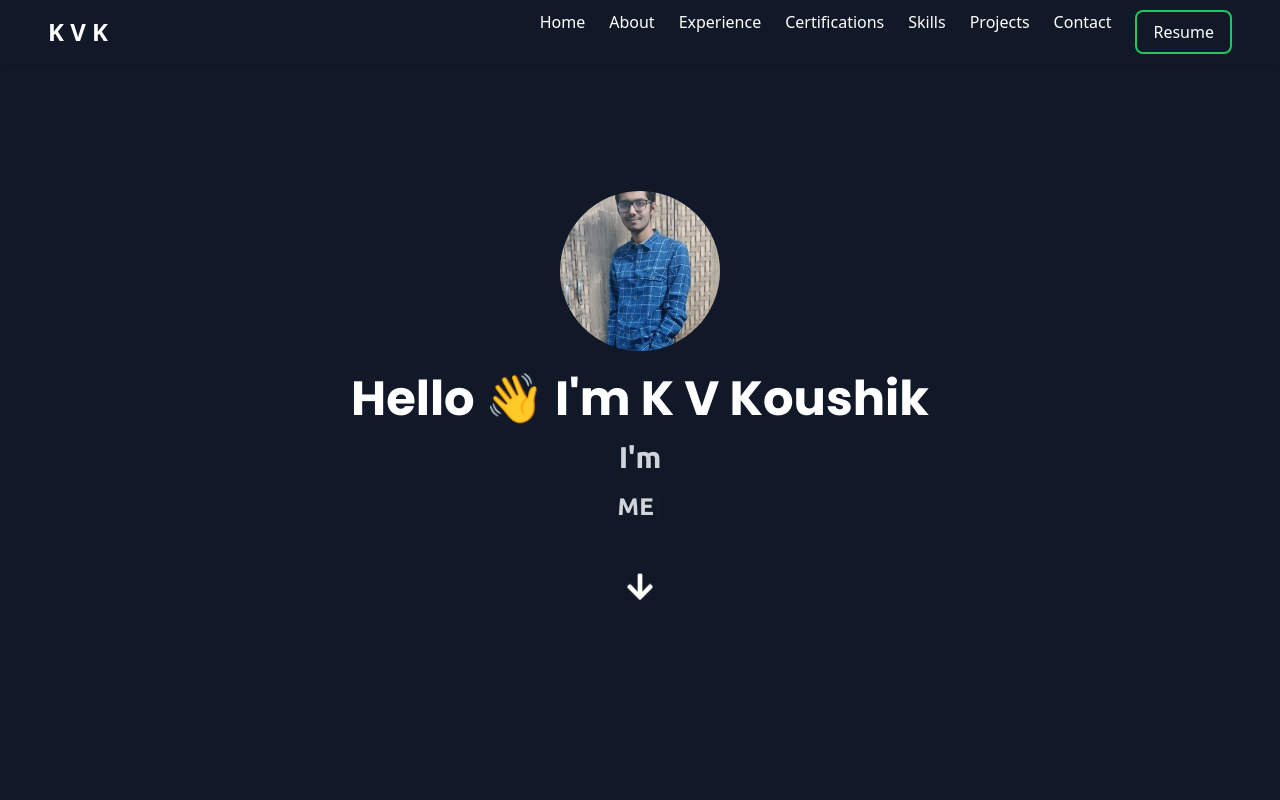
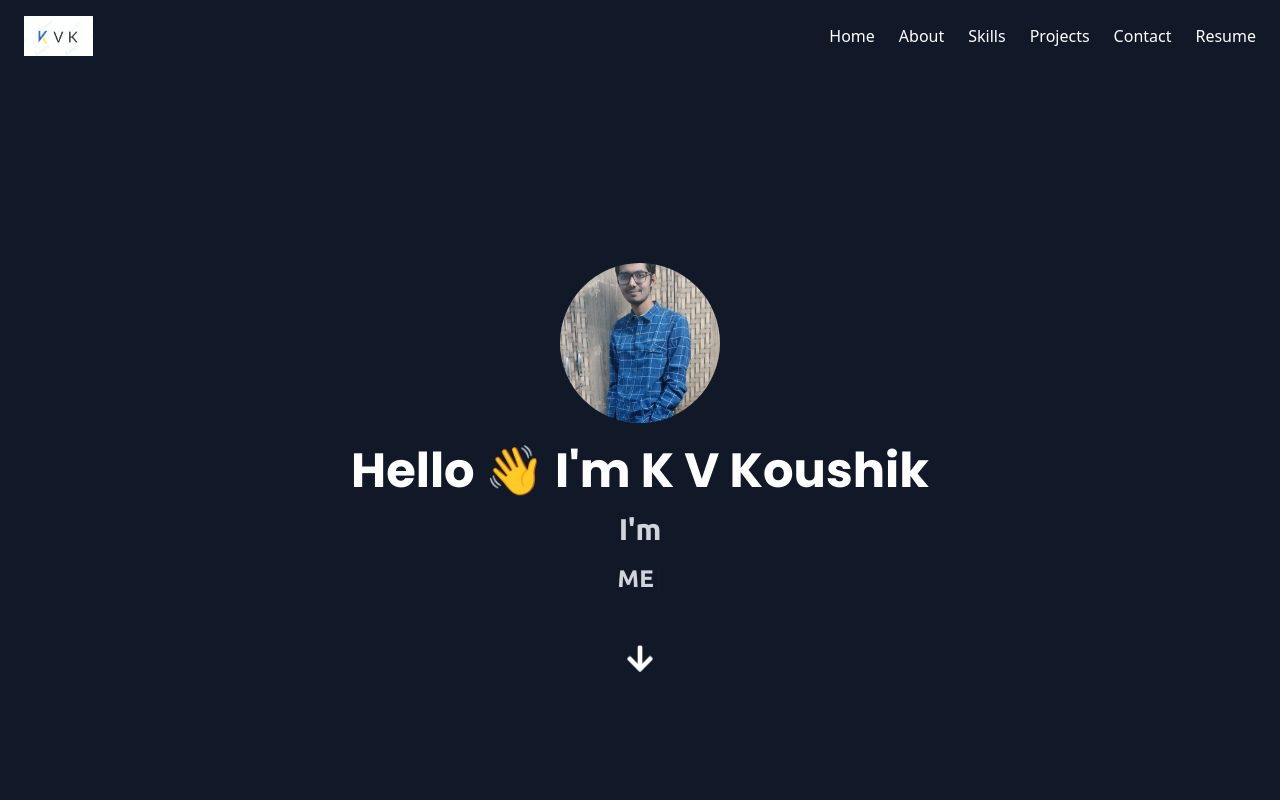
Before and after one commit to kvk1999/portfolio2, a React (Vite) app: page / in a window 1280 px wide. Shown: the top 800 px of the page. Built offline with nearby package versions, Linux system fonts and the light colour scheme.

Commit message:
first commit

```diff
--- a/src/components/Navbar.jsx
+++ b/src/components/Navbar.jsx
@@ -1,12 +1,14 @@
-import React, { useState } from "react";
-import { FaBars, FaTimes } from "react-icons/fa";
-import Resume from "../assets/Resume.pdf";
+import React, { useState } from 'react';
+import logo from '../assets/logo.png'; // Update with the path to your logo image
+import Resume from '../assets/resume.pdf'; // Update with the path to your resume PDF
 
 const Navbar = () => {
   const [navOpen, setNavOpen] = useState(false);
 
+  // Toggle mobile menu
   const toggleNav = () => setNavOpen(!navOpen);
 
+  // Handle navigation link click and smooth scroll
   const handleNavLinkClick = (e, sectionId) => {
     e.preventDefault();
     setNavOpen(false); // Close the mobile menu when a link is clicked
@@ -19,153 +21,124 @@ const Navbar = () => {
   };
 
   return (
-    <nav className="bg-gray-900 text-white w-full fixed top-0 z-50 shadow-md">
-    <div className="max-w-7xl mx-auto px-4 sm:px-6 lg:px-8 flex items-center justify-between h-16">
+    <header className="bg-gray-900 text-white sticky top-0 z-50">
+      <div className="container mx-auto flex justify-between items-center py-4 px-6">
         {/* Logo */}
-      <div
-        className="text-2xl font-bold cursor-pointer ml-4" // Add margin-left for the logo
-        onClick={(e) => handleNavLinkClick(e, "home")}
-      >
-        K V K
+        <div className="flex items-center">
+          <a href="#home">
+            <img
+              src={logo}
+              alt="Logo"
+              className="h-10 w-auto object-contain hover:opacity-80 transition-opacity"
+            />
+          </a>
         </div>
 
-      {/* Desktop Navigation */}
-      <div className="hidden md:flex flex-grow justify-end space-x-6 mr-4"> {/* Add margin-right for navbar */}
+        {/* Navigation Links */}
+        <nav className="hidden md:flex space-x-6">
           <a
             href="#home"
-          onClick={(e) => handleNavLinkClick(e, "home")}
-          className="hover:text-gray-400 transition duration-200"
+            className="hover:text-gray-300"
+            onClick={(e) => handleNavLinkClick(e, 'home')}
           >
             Home
           </a>
           <a
             href="#about"
-          onClick={(e) => handleNavLinkClick(e, "about")}
-          className="hover:text-gray-400 transition duration-200"
+            className="hover:text-gray-300"
+            onClick={(e) => handleNavLinkClick(e, 'about')}
           >
             About
           </a>
           <a
-          href="#experience"
-          onClick={(e) => handleNavLinkClick(e, "experience")}
-          className="hover:text-gray-400 transition duration-200"
-        >
-          Experience
-        </a>
-        <a
-          href="#certifications"
-          onClick={(e) => handleNavLinkClick(e, "certifications")}
-          className="hover:text-gray-400 transition duration-200"
-        >
-          Certifications
-        </a>
-        <a
             href="#skills"
-          onClick={(e) => handleNavLinkClick(e, "skills")}
-          className="hover:text-gray-400 transition duration-200"
+            className="hover:text-gray-300"
+            onClick={(e) => handleNavLinkClick(e, 'skills')}
           >
             Skills
           </a>
           <a
             href="#projects"
-          onClick={(e) => handleNavLinkClick(e, "projects")}
-          className="hover:text-gray-400 transition duration-200"
+            className="hover:text-gray-300"
+            onClick={(e) => handleNavLinkClick(e, 'projects')}
           >
             Projects
           </a>
           <a
             href="#contact"
-          onClick={(e) => handleNavLinkClick(e, "contact")}
-          className="hover:text-gray-400 transition duration-200"
+            className="hover:text-gray-300"
+            onClick={(e) => handleNavLinkClick(e, 'contact')}
           >
             Contact
           </a>
-        <div className="hidden md:flex flex-shrink-0">
           <a
-            href={Resume}
+          href={Resume }
+          className="hover:text-gray-300"
           target="_blank"
-            rel="noopener noreferrer"
-            className="border-2 border-green-500 px-4 py-2 rounded-lg transition-all duration-300 hover:scale-110 hover:shadow-lg hover:shadow-green-500"
+          >Resume
+          </a>
+        </nav>
+
+        {/* Mobile Menu Button */}
+        <button
+          className="md:hidden focus:outline-none text-3xl"
+          onClick={toggleNav}
         >
-            Resume
-          </a>
-        </div>
+          {navOpen ? "×" : "☰"} {/* Conditionally render close or hamburger icon */}
+        </button>
+
       </div>
 
-      {/* Mobile Menu Toggle */}
-      <div className="md:hidden" onClick={toggleNav}>
-        <div className="text-white">
-          {navOpen ? <FaTimes size={24} /> : <FaBars size={24} />}
-        </div>
-      </div>
-    </div>
-
-    {/* Mobile Navigation */}
-    <div
-      className={`md:hidden bg-gray-800 text-white flex flex-col space-y-4 px-4 py-6 absolute top-16 left-0 w-full z-40 transition-transform duration-300 ${
-        navOpen ? "translate-y-0" : "-translate-y-full"
-      }`}
-    >
+      {/* Mobile Dropdown Menu */}
+      {navOpen && (
+        <div className="md:hidden bg-gray-900">
+          <nav className="flex flex-col space-y-4 p-4">
             <a
               href="#home"
-        onClick={(e) => handleNavLinkClick(e, "home")}
-        className="hover:text-gray-400 transition duration-200"
+              className="hover:text-gray-300"
+              onClick={(e) => handleNavLinkClick(e, 'home')}
             >
               Home
             </a>
             <a
               href="#about"
-        onClick={(e) => handleNavLinkClick(e, "about")}
-        className="hover:text-gray-400 transition duration-200"
+              className="hover:text-gray-300"
+              onClick={(e) => handleNavLinkClick(e, 'about')}
             >
               About
             </a>
             <a
-        href="#experience"
-        onClick={(e) => handleNavLinkClick(e, "experience")}
-        className="hover:text-gray-400 transition duration-200"
-      >
-        Experience
-      </a>
-      <a
-        href="#certifications"
-        onClick={(e) => handleNavLinkClick(e, "certifications")}
-        className="hover:text-gray-400 transition duration-200"
-      >
-        Certifications
-      </a>
-      <a
               href="#skills"
-        onClick={(e) => handleNavLinkClick(e, "skills")}
-        className="hover:text-gray-400 transition duration-200"
+              className="hover:text-gray-300"
+              onClick={(e) => handleNavLinkClick(e, 'skills')}
             >
               Skills
             </a>
             <a
               href="#projects"
-        onClick={(e) => handleNavLinkClick(e, "projects")}
-        className="hover:text-gray-400 transition duration-200"
+              className="hover:text-gray-300"
+              onClick={(e) => handleNavLinkClick(e, 'projects')}
             >
               Projects
             </a>
             <a
               href="#contact"
-        onClick={(e) => handleNavLinkClick(e, "contact")}
-        className="hover:text-gray-400 transition duration-200"
+              className="hover:text-gray-300"
+              onClick={(e) => handleNavLinkClick(e, 'contact')}
             >
               Contact
             </a>
             <a
-        href={Resume}
+              href={ Resume }
+              className="hover:text-gray-300"
               target="_blank"
-        rel="noopener noreferrer"
-        className="border-2 border-green-500 px-4 py-2 rounded-lg transition-all duration-300 hover:scale-110 hover:shadow-lg hover:shadow-green-500"
             >
               Resume
             </a>
+          </nav>
         </div>
-  </nav>
-
+      )}
+    </header>
   );
 };
 
```
Also changed, not shown: src/assets/burger-menu-svgrepo-com.svg (added), src/assets/logo.png (added). Lines whose indentation alone changed are shown as unchanged.
